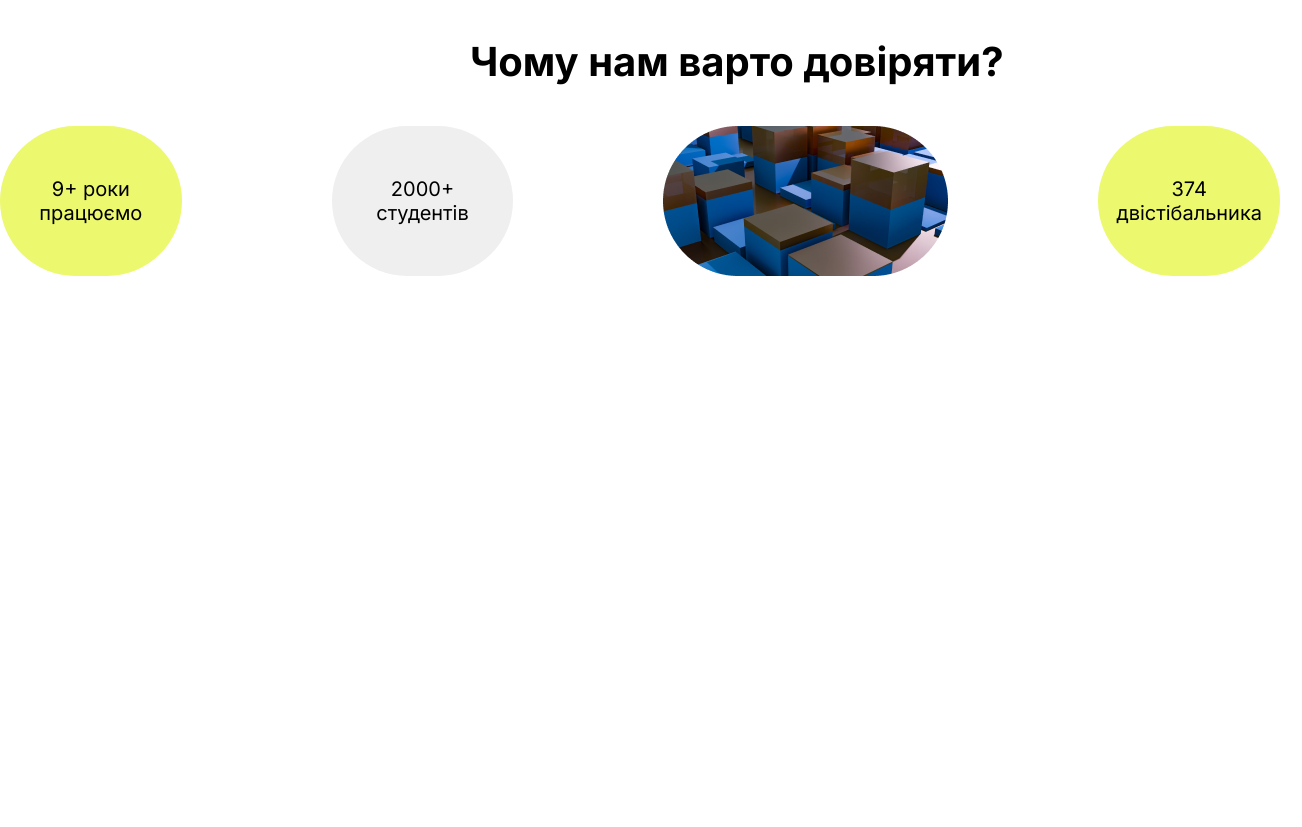
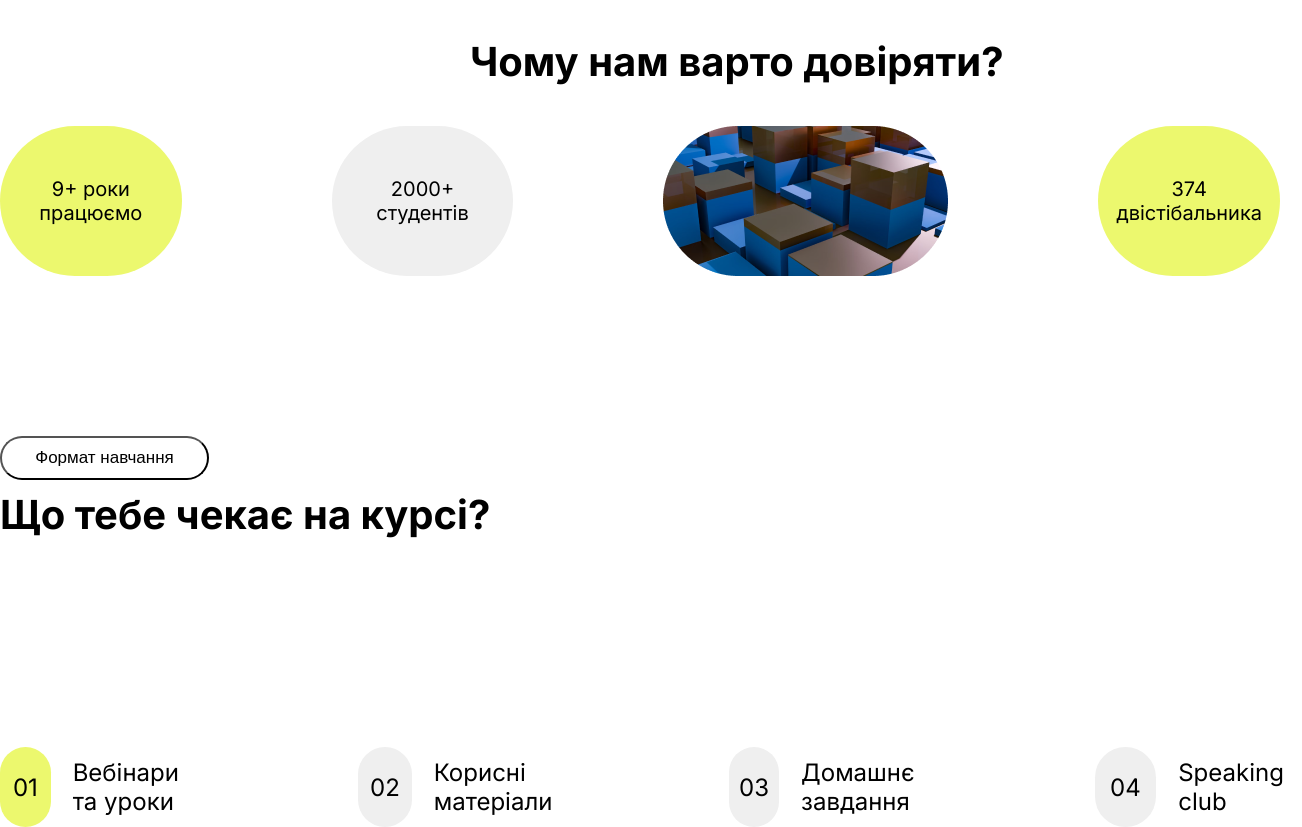
Before and after one commit to UlianaPostevka06/relis, a plain HTML site: page index.html in a window 1280 px wide. Shown: the part 937-1764 px from the top of the page, 1302 px wide, since content can reach past the window. Before the commit the page ends 1213 px from the top, so only its background shows below. Drawn offline with Linux system fonts and the light colour scheme.

Commit message:
додала ті цифри для навчання

```diff
--- a/index.html
+++ b/index.html
@@ -26,8 +26,8 @@
                         <h1 class='header'>Онлайн‑школа вільної англійської</h1>
                         <h2 class='header'>Пройди курс підготовки до ЗНО з англійської мови, та здай на високі бали і поступи в ВНЗ</h2>
                         <div class="buttons_main">
-                            <button class='button_black'>Почати навчаня</button>
-                            <button class='button_white'>Почати навчаня</button>
+                            <button class='button_black'>Почати навчання</button>
+                            <button class='button_white'>Почати навчання</button>
                         </div>
                     </div>
                 </div>
@@ -56,6 +56,28 @@
                 <div class="work_name">двістібальника</div>
             </div>
         </div>
+        <button class='button_study'>Формат навчання</button>
+        <h4>Що тебе чекає на курсі?</h4>
+
+        <div class="container_stude">
+            <div class="block_1">
+                <div class="circle_num">01</div>
+                <div class="circle_text">Вебінари та уроки</div>
+            </div>
+            <div class="block_2">
+                <div class="circle_number">02</div>
+                <div class="circle_text">Корисні матеріали</div>
+            </div>
+            <div class="block_3">
+                <div class="circle_number">03</div>
+                <div class="circle_text">Домашнє завдання</div>
+            </div>
+            <div class="block_4">
+                <div class="circle_number">04</div>
+                <div class="circle_text">Speaking club</div>
+            </div>
+        </div>
+
     </main>
     <footer></footer>
     <script src='script.js'></script>
--- a/style.css
+++ b/style.css
@@ -178,3 +178,85 @@ h3{
     display: flex;
     flex-direction: column;
  }
+
+ .button_study{
+    color: black;
+    background-color: rgb(255, 255, 255);
+    border-radius: 100px;
+    text-align: center;
+    width: 209px;
+    height: 44px;
+    margin-top: 160px;
+    font-size: 17px;
+ }
+
+ h4{
+    font-size: 40px;
+    margin-top: 10px;
+ }
+
+ .container_stude{
+    display: flex;
+    margin-top: 208px;
+    gap: 150px;
+
+
+ }
+
+ .circle_num{
+    background-color: #ECF86E;
+    border-radius: 100px;
+    width: 80px;
+    height: 80px;
+    justify-content: center;
+    align-items: center;
+    display: flex;
+    flex-direction: column;
+    font-size: 24px;
+ }
+
+ .circle_number{
+    background-color: #EFEFEF;
+    border-radius: 100px;
+    width: 80px;
+    height: 80px;
+    justify-content: center;
+    align-items: center;
+    display: flex;
+    flex-direction: column;
+    font-size: 24px;
+ }
+
+ .block_1{
+    width: 285px;
+    height: 80px;
+    display: flex;
+
+ }
+
+.circle_text{
+    justify-content: center;
+    align-items: center;
+    display: flex;
+    flex-direction: column;
+    margin-left: 22px;
+    font-size: 24px;
+ }
+
+ .block_2{
+    width: 285px;
+    height: 80px;
+    display: flex;
+ }
+
+ .block_3{
+    width: 285px;
+    height: 80px;
+    display: flex;
+ }
+
+ .block_4{
+    width: 285px;
+    height: 80px;
+    display: flex;
+ }
```
